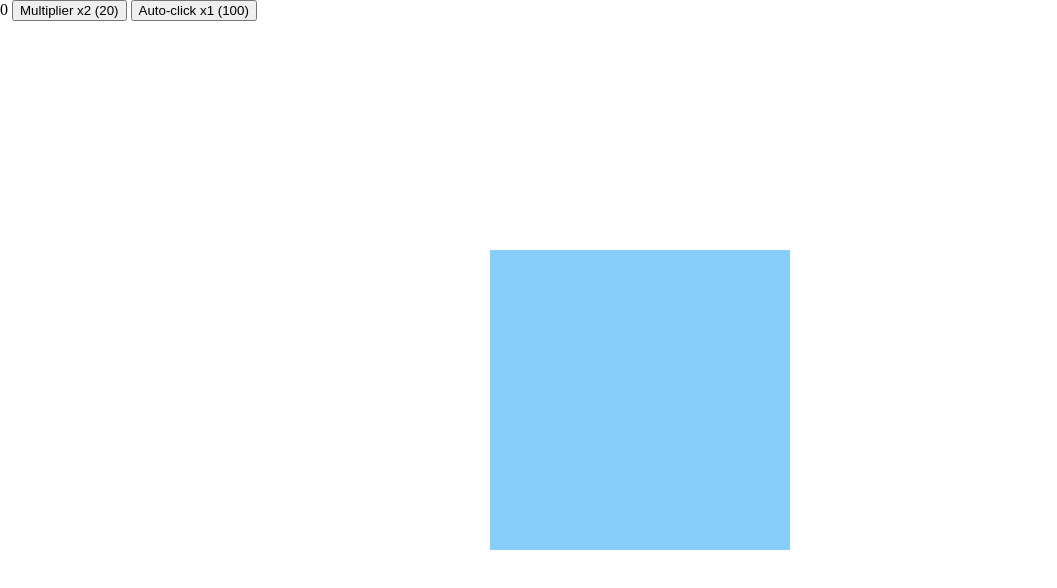
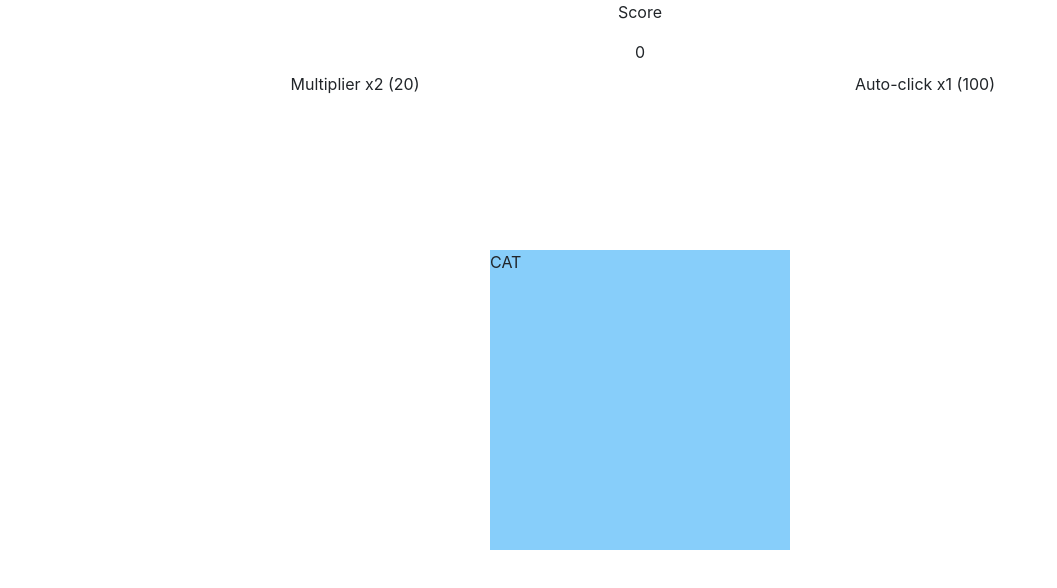
Before and after one commit to nassimkoceir/cookie-clicker, a plain HTML site: page index.html in a window 1280 px wide. Shown: the whole page, without its empty margins (0-1057 px from the left). Drawn offline with nearby package versions, Linux system fonts and the light colour scheme.

Commit message:
index.html

```diff
--- a/index.html
+++ b/index.html
@@ -5,6 +5,10 @@
    <meta name="viewport" content="width=device-width, initial-scale=1.0">
    <meta http-equiv="X-UA-Compatible" content="ie=edge">
    <title>Cookie clicker</title>
+   <link rel="stylesheet" href="https://stackpath.bootstrapcdn.com/bootstrap/4.3.1/css/bootstrap.min.css" integrity="sha384-ggOyR0iXCbMQv3Xipma34MD+dH/1fQ784/j6cY/iJTQUOhcWr7x9JvoRxT2MZw1T" crossorigin="anonymous">
+   <script src="https://code.jquery.com/jquery-3.3.1.slim.min.js" integrity="sha384-q8i/X+965DzO0rT7abK41JStQIAqVgRVzpbzo5smXKp4YfRvH+8abtTE1Pi6jizo" crossorigin="anonymous"></script>
+   <script src="https://cdnjs.cloudflare.com/ajax/libs/popper.js/1.14.7/umd/popper.min.js" integrity="sha384-UO2eT0CpHqdSJQ6hJty5KVphtPhzWj9WO1clHTMGa3JDZwrnQq4sF86dIHNDz0W1" crossorigin="anonymous"></script>
+   <script src="https://stackpath.bootstrapcdn.com/bootstrap/4.3.1/js/bootstrap.min.js" integrity="sha384-JjSmVgyd0p3pXB1rRibZUAYoIIy6OrQ6VrjIEaFf/nJGzIxFDsf4x0xIM+B07jRM" crossorigin="anonymous"></script>
    <link rel="stylesheet" href="assets/css/styles.css">
 
    <style>
@@ -25,17 +29,39 @@
    </style>
 
 </head>
+
 <body>
 
-   <!-- cookie -->
-   <div id="cookie"></div>
+   <header>
+       <!-- score -->
+      <div class="container">
+         <div class="row">
+            <div class="col-12 text-center">
+               <p>Score</p>
+                  <label id="score" for="score"></label>
+            </div>
+         </div>
+      </div>
 
-   <!-- score -->
-   <label id="score" for="score"></label>
+   </header>
 
+   <main>
+          <div id="cookie">CAT</div>
+   </main>
 
-   <button id="multiplier">Multiplier x2 (20)</button>
-   <button id="auto-click">Auto-click x1 (100)</button>
+   <footer class="container">
+      <div class="row text-center">
+
+         <div class="col-6">
+              <div id="multiplier">Multiplier x2 (20) </div>
+         </div>
+
+         <div class="col-6">
+               <div id="auto-click">Auto-click x1 (100)</div>
+         </div>
+
+      </div>
+   </footer>
 
    <script src="assets/js/app.js"></script>
 </body>
```
